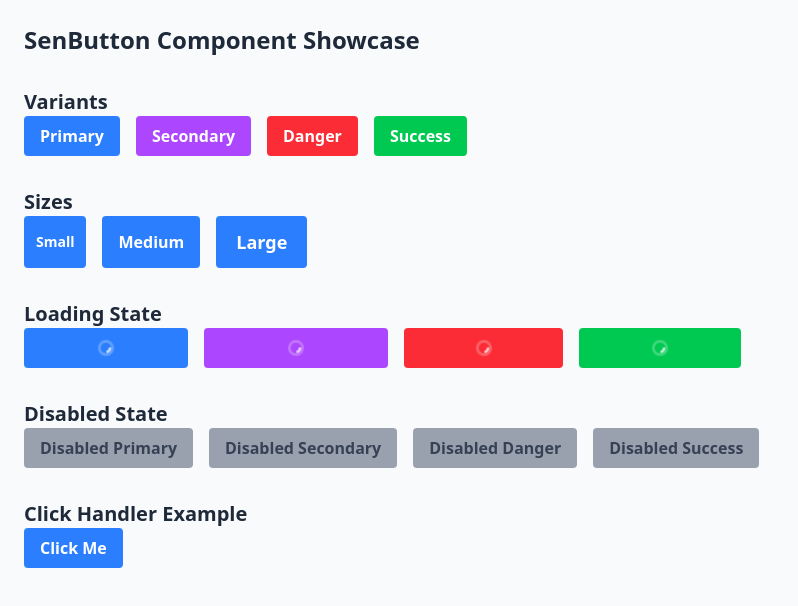
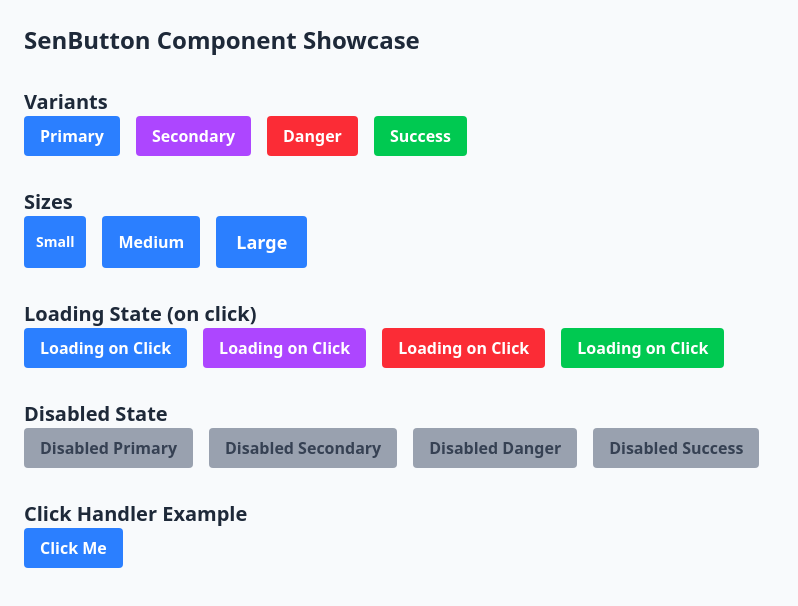
Before and after one commit to geryenkohawsen/sen-ui, a Next.js app: page /components/button in a window 1280 px wide. Shown: the top 606 px of the page, without its empty margins (0-798 px from the left). Built offline with nearby package versions, Linux system fonts and the light colour scheme.

Commit message:
Add ButtonLoadingExample component and integrate it into the PageButton showcase

```diff
--- /dev/null
+++ b/app/components/button/ButtonLoadingExample.tsx
@@ -0,0 +1,32 @@
+'use client'
+
+import { useState } from 'react'
+import { SenButton } from '@/components/ui/SenButton'
+
+export function ButtonLoadingExample() {
+  const [loading, setLoading] = useState(false)
+
+  function handleClick() {
+    setLoading(true)
+    setTimeout(() => {
+      setLoading(false)
+    }, 1500)
+  }
+
+  return (
+    <div className="flex flex-wrap gap-4">
+      <SenButton loading={loading} onClick={handleClick}>
+        Loading on Click
+      </SenButton>
+      <SenButton variant="secondary" loading={loading} onClick={handleClick}>
+        Loading on Click
+      </SenButton>
+      <SenButton variant="danger" loading={loading} onClick={handleClick}>
+        Loading on Click
+      </SenButton>
+      <SenButton variant="success" loading={loading} onClick={handleClick}>
+        Loading on Click
+      </SenButton>
+    </div>
+  )
+}
--- a/app/components/button/page.tsx
+++ b/app/components/button/page.tsx
@@ -1,5 +1,6 @@
 import { SenButton } from '@/components/ui/SenButton'
 import { ButtonClickExample } from './ButtonClickExample'
+import { ButtonLoadingExample } from './ButtonLoadingExample'
 
 export default function PageButton() {
   return (
@@ -29,19 +30,8 @@ export default function PageButton() {
 
       {/* Loading State */}
       <section>
-        <h2 className="text-xl font-semibold">Loading State</h2>
-        <div className="flex flex-wrap gap-4">
-          <SenButton loading>Loading Primary</SenButton>
-          <SenButton variant="secondary" loading>
-            Loading Secondary
-          </SenButton>
-          <SenButton variant="danger" loading>
-            Loading Danger
-          </SenButton>
-          <SenButton variant="success" loading>
-            Loading Success
-          </SenButton>
-        </div>
+        <h2 className="text-xl font-semibold">Loading State (on click)</h2>
+        <ButtonLoadingExample />
       </section>
 
       {/* Disabled State */}
```
